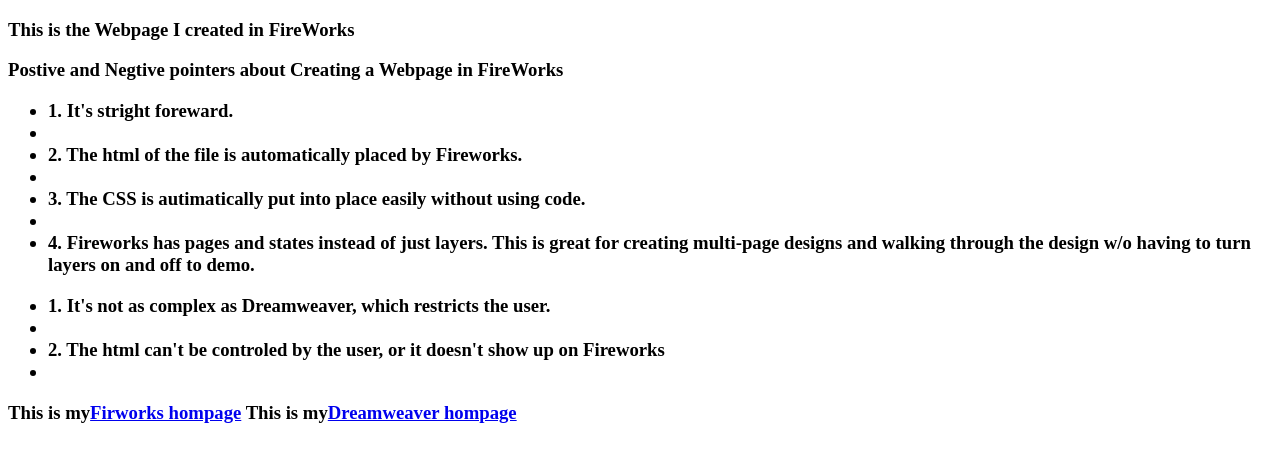
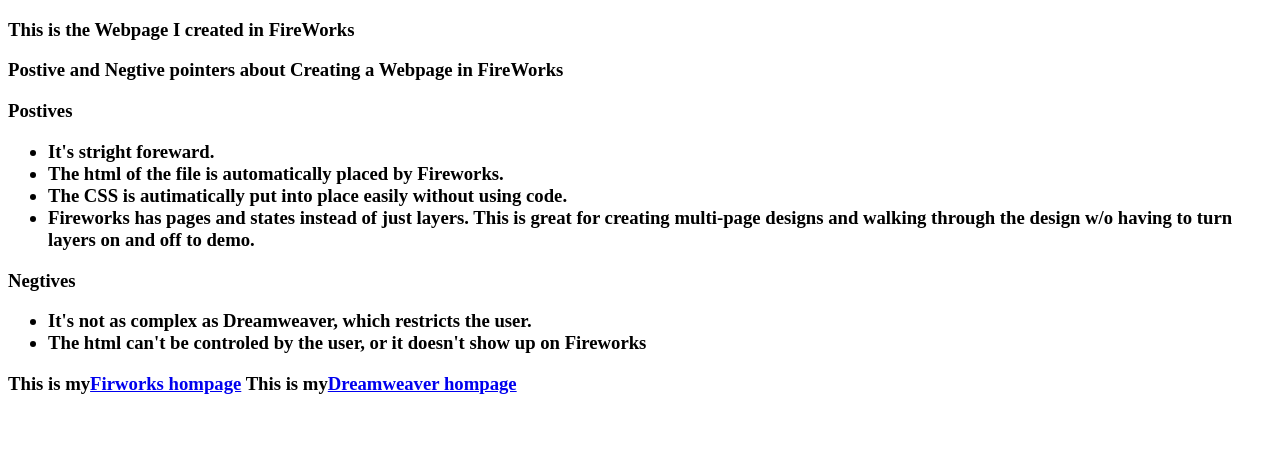
Before and after one commit to Saraalrow/CTD-Planning-Site-SRowaily, a plain HTML site: page Makinghomepages.html in a window 1280 px wide. Drawn offline with Linux system fonts and the light colour scheme.

```diff
--- a/Makinghomepages.html
+++ b/Makinghomepages.html
@@ -9,19 +9,20 @@
   <h3> This is the Webpage I created in FireWorks <a href="file:///Users/CTD-0
       1/Desktop/Sara-www./GitHubRepo/CTD-Planning-Site-SRowaily/untitled%20folder/index.FW.html"> </a>
     <p> Postive and Negtive pointers about Creating a Webpage in FireWorks </p>
+      <p>Postives</p>
       <ul>
-        <li> 1. It's stright foreward.<li>
-        <li> 2. The html of the file is automatically placed by Fireworks.<li>
-        <li> 3. The CSS is autimatically put into place easily without using code.<li>
-        <li> 4. Fireworks has pages and states instead of just layers. This is great
+        <li>It's stright foreward.</li>
+        <li>The html of the file is automatically placed by Fireworks.</li>
+        <li>The CSS is autimatically put into place easily without using code.</li>
+        <li>Fireworks has pages and states instead of just layers. This is great
           for creating multi-page designs and walking through the design w/o having
           to turn layers on and off to demo.</li>
-
       </ul>
 
+      <p>Negtives</p>
       <ul>
-        <li> 1. It's not as complex as Dreamweaver, which restricts the user. <li>
-        <li> 2. The html can't be controled by the user, or it doesn't show up on Fireworks<li>
+        <li>It's not as complex as Dreamweaver, which restricts the user.</li>
+        <li>The html can't be controled by the user, or it doesn't show up on Fireworks</li>
       </ul>
 
       This is my<a href="FWhomepage/index.FW.html">Firworks hompage</a>
```
Also changed, not shown: index.html (+1 -1 lines), 1 other file.
